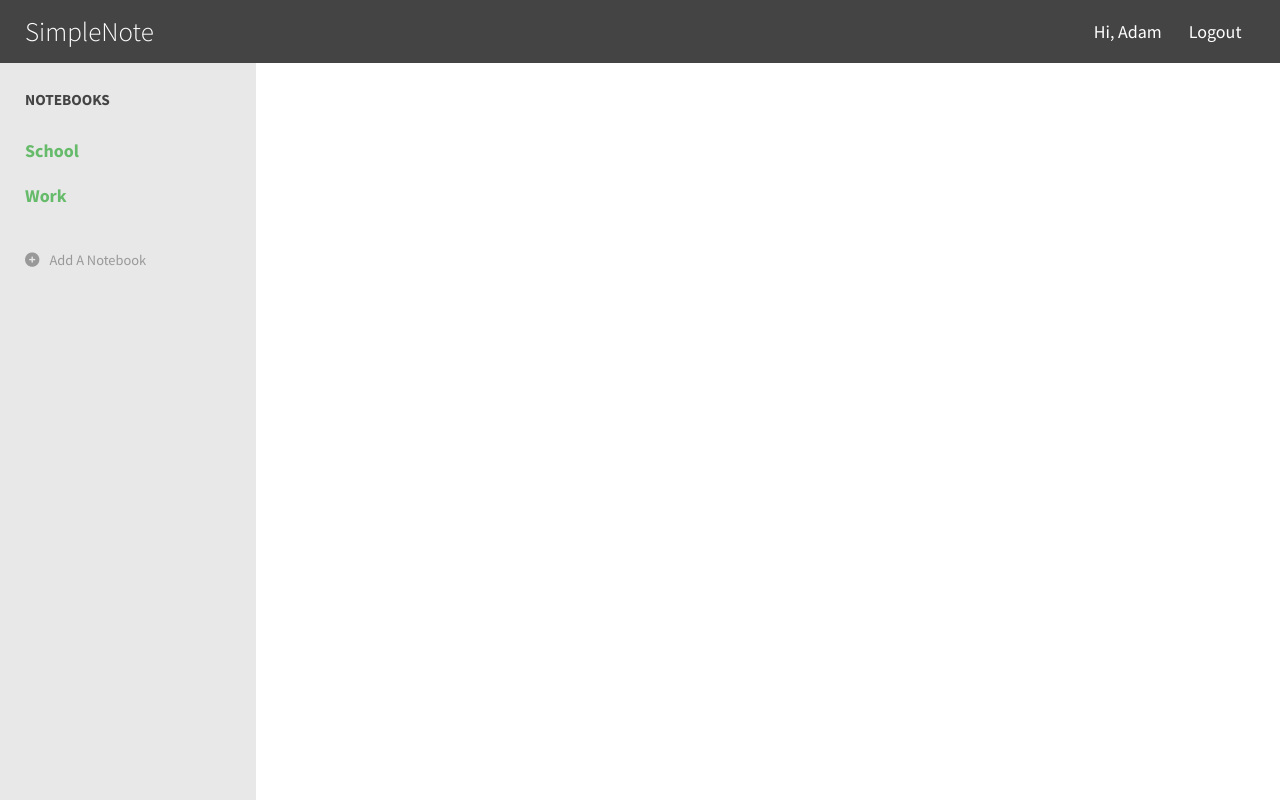
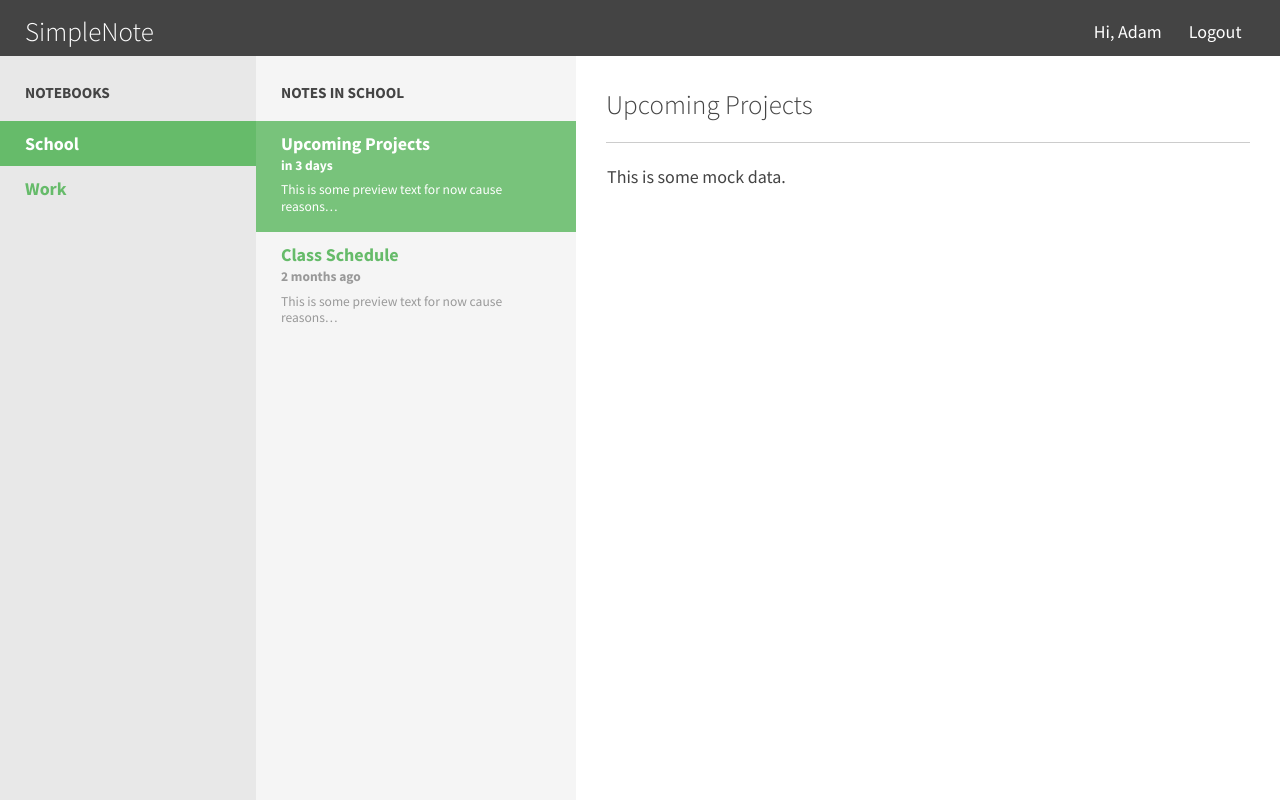
Before and after one commit to adammy/react-notes, a React (Create React App) app: page / in a window 1280 px wide. Built offline with nearby package versions, Linux system fonts and the light colour scheme.

Commit message:
Development of all three panels and static state being passed through components as props

```diff
--- a/package.json
+++ b/package.json
@@ -3,6 +3,8 @@
   "version": "0.1.0",
   "private": true,
   "dependencies": {
+    "draft-js": "^0.10.5",
+    "moment": "^2.20.1",
     "node-sass-chokidar": "0.0.3",
     "npm-run-all": "^4.1.2",
     "prop-types": "^15.6.0",
--- a/src/App.js
+++ b/src/App.js
@@ -19,30 +19,35 @@ class App extends Component {
 				{
 					id: v4(),
 					name: "School",
+					active: true,
 					notes: [
 						{
 							id: v4(),
 							name: "Upcoming Projects",
 							content: "<p>This is some mock data.</p>",
-							datetime_updated: new Date('December 17, 2017 03:24:00')
+							datetime_updated: new Date('January 29, 2018 09:24:00'),
+							active: true
 						},
 						{
 							id: v4(),
 							name: "Class Schedule",
 							content: "<p>My super awesome schedule.</p>",
-							datetime_updated: new Date('January 2, 2018 09:24:00')
+							datetime_updated: new Date('December 10, 2017 03:24:00'),
+							active: false
 						}
 					]
 				},
 				{
 					id: v4(),
 					name: "Work",
+					active: false,
 					notes: [
 						{
 							id: v4(),
 							name: "Work To-Do",
 							content: "<p>This is some mock to-do data.</p>",
-							datetime_updated: new Date('December 29, 2017 04:54:00')
+							datetime_updated: new Date('December 29, 2017 04:54:00'),
+							active: true
 						}
 					]
 				}
@@ -56,7 +61,7 @@ class App extends Component {
 
 		return (
 			<div className="app">
-				<Nav name={user.name.first} />
+				<Nav user={user} />
 				<Dashboard notebooks={notebooks} />
 			</div>
 		);
--- a/src/App.scss
+++ b/src/App.scss
@@ -1,7 +1,7 @@
 @import url('https://fonts.googleapis.com/css?family=Source+Sans+Pro:300,400,700');
 @import 'styles/colors';
 
-html, body, #root, .app {
+html, body, #root, .app, #dashboard {
 	height: 100%;
 	overflow: hidden;
 	padding: 0;
--- a/src/components/Dashboard/Dashboard.js
+++ b/src/components/Dashboard/Dashboard.js
@@ -1,11 +1,40 @@
 import React from 'react';
 import PropTypes from 'prop-types';
 import Notebooks from './Notebooks/Notebooks';
+import Notes from './Notes/Notes';
+import NoteEditor from './NoteEditor/NoteEditor';
+import './Panels/Panels.css';
 
 const Dashboard = ({ notebooks = [] }) => {
+
+	const notebooksArr = notebooks.map(notebook => {
+		return {
+			id: notebook.id,
+			name: notebook.name,
+			active: notebook.active
+		};
+	});
+
+	const activeNotebookName = notebooks.find(notebook => {
+		return notebook.active;
+	}).name;
+
+	const notesArr = notebooks.find(notebook => {
+		return notebook.active
+	}).notes;
+
+	const activeNote = notesArr.find(note => {
+		return note.active;
+	})
+
 	return (
-		<Notebooks notebooks={notebooks} />
+		<div id="dashboard">
+			<Notebooks notebooks={notebooksArr} />
+			<Notes notebookName={activeNotebookName} notes={notesArr} />
+			<NoteEditor note={activeNote} />
+		</div>
 	);
+
 };
 
 Dashboard.propTypes = {
--- /dev/null
+++ b/src/components/Dashboard/NoteEditor/NoteEditor.js
@@ -0,0 +1,62 @@
+import React, { Component } from 'react';
+import PropTypes from 'prop-types';
+import { Editor, EditorState, RichUtils, ContentState, convertFromHTML } from 'draft-js';
+import 'draft-js/dist/Draft.css';
+import './NoteEditor.css';
+
+class NoteEditor extends Component {
+
+	constructor(props) {
+
+		super(props);
+
+		const html = this.props.note.content;
+		const blocksFromHtml = convertFromHTML(html);
+		const content = ContentState.createFromBlockArray(
+			blocksFromHtml.contentBlocks,
+			blocksFromHtml.entityMap
+		);
+
+		this.state = {
+			editorState: EditorState.createWithContent(content)
+		}
+
+		this.onChange = (editorState) => this.setState({editorState});
+		this.handleKeyCommand = this.handleKeyCommand.bind(this);
+
+	}
+
+	static propTypes = {
+		note: PropTypes.object
+	};
+
+	handleKeyCommand(command, editorState) {
+		const newState = RichUtils.handleKeyCommand(editorState, command);
+		if (newState) {
+			this.onChange(newState);
+			return 'handled';
+		}
+		return 'not handled';
+	}
+
+	render() {
+
+		const { note } = this.props;
+
+		return (
+			<div id="editor" className="panel">
+				<div className="title">{note.name}</div>
+				<div className="content">
+					<Editor
+						editorState={this.state.editorState}
+						handleKeyCommand={this.handleKeyCommand}
+						onChange={this.onChange} />
+				</div>
+			</div>
+		);
+
+	}
+
+}
+
+export default NoteEditor;
--- /dev/null
+++ b/src/components/Dashboard/NoteEditor/NoteEditor.scss
@@ -0,0 +1,34 @@
+@import 'styles/colors';
+
+#editor {
+	padding-left: 30px;
+	padding-right: 30px;
+	width: 55%;
+	overflow: hidden;
+	.title {
+		font-size: 1.5em;
+		line-height: 1.3em;
+		font-weight: 300;
+		margin: 0.3em 0 0.75em;
+		padding: 0 0 0.75em;
+		border-bottom: 1px solid $light-gray;
+	}
+	.content {
+		height: 96%;
+		overflow: auto;
+	}
+	.status {
+		font-size: 0.85em;
+		position: fixed;
+		right: 35px;
+		top: 6.4em;
+		display: none;
+		.fa {
+			background: $primary;
+			color: #fff;
+			padding: 0.25em;
+			margin-right: 0.25em;
+			border-radius: 50%;
+		}
+	}
+}
--- a/src/components/Dashboard/Notebooks/Notebooks.js
+++ b/src/components/Dashboard/Notebooks/Notebooks.js
@@ -1,23 +1,22 @@
 import React from 'react';
 import PropTypes from 'prop-types';
-import '../Panels/Panels.css';
 import './Notebooks.css';
 
 const Notebooks = ({ notebooks = [] }) => {
+
 	return (
 		<div id="notebooks" className="panel">
 			<h2>Notebooks</h2>
 			<div className="selections">
 				{notebooks.map(notebook =>
-					<div className="item" key={notebook.id}>
-						<span className="fa fa-trash delete"></span>
+					<div className={notebook.active ? 'item active' : 'item'} key={notebook.id}>
 						<div className="title">{notebook.name}</div>
 					</div>
 				)}
 			</div>
-			<div className="addition"><span className="fa fa-plus-circle"></span> Add A Notebook</div>
 		</div>
 	);
+
 };
 
 Notebooks.propTypes = {
--- /dev/null
+++ b/src/components/Dashboard/Notes/Notes.js
@@ -0,0 +1,30 @@
+import React from 'react';
+import PropTypes from 'prop-types';
+import moment from 'moment';
+import './Notes.css';
+
+const Notes = ({ notebookName, notes = [] }) => {
+
+	return (
+		<div id="notes" className="panel">
+			<h2>Notes in {notebookName}</h2>
+			<div className="selections">
+				{notes.map(note =>
+					<div className={note.active ? 'item note active' : 'item note'} key={note.id}>
+						<div className="title">{note.name}</div>
+						<div className="updated">{moment(note.datetime_updated).fromNow()}</div>
+						<div className="preview">This is some preview text for now cause reasons&hellip;</div>
+					</div>
+				)}
+			</div>
+		</div>
+	);
+
+};
+
+Notes.propTypes = {
+	notebookName: PropTypes.string,
+	notes: PropTypes.arrayOf(PropTypes.object)
+};
+
+export default Notes;
--- /dev/null
+++ b/src/components/Dashboard/Notes/Notes.scss
@@ -0,0 +1,6 @@
+@import 'styles/colors';
+
+#notes {
+	background: lighten($gray, 36%);
+	width: 25%;
+}
--- a/src/components/Dashboard/Panels/Panels.scss
+++ b/src/components/Dashboard/Panels/Panels.scss
@@ -2,7 +2,7 @@
 
 .panel {
 	padding: 1.25em 0 3.5em;
-	height: 100%;
+	height: 93%;
 	overflow: auto;
 	float: left;
 	position: relative;
--- a/src/components/Nav/Nav.js
+++ b/src/components/Nav/Nav.js
@@ -2,21 +2,23 @@ import React from 'react';
 import PropTypes from 'prop-types';
 import './Nav.css';
 
-const Nav = ({ name }) => {
+const Nav = ({ user }) => {
+
 	return (
 		<nav>
 			<h1>SimpleNote</h1>
 			<ul>
-				<li><a href="/profile">Hi, {name}</a></li>
+				<li><a href="/profile">Hi, {user.name.first}</a></li>
 				<li><a href="/logout">Logout</a></li>
 			</ul>
 			<div className="clearfix"></div>
 		</nav>
 	);
+
 };
 
 Nav.propTypes = {
-	name: PropTypes.string
+	user: PropTypes.object
 };
 
 export default Nav;
--- a/src/components/Nav/Nav.scss
+++ b/src/components/Nav/Nav.scss
@@ -4,7 +4,7 @@ nav {
 	background: $negative;
 	color: #fff;
 	padding: 0 25px;
-	height: 3.5em;
+	height: 7%;
 	overflow: hidden;
 	box-sizing: border-box;
 	h1 {
```
Also changed, not shown: 1 other file (tests, documents, lock files or other folders).
